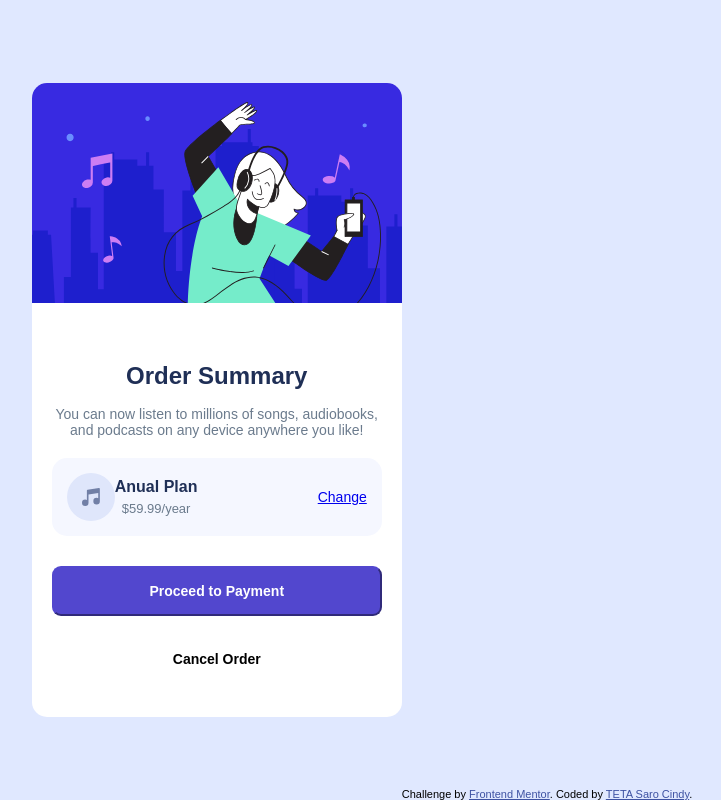
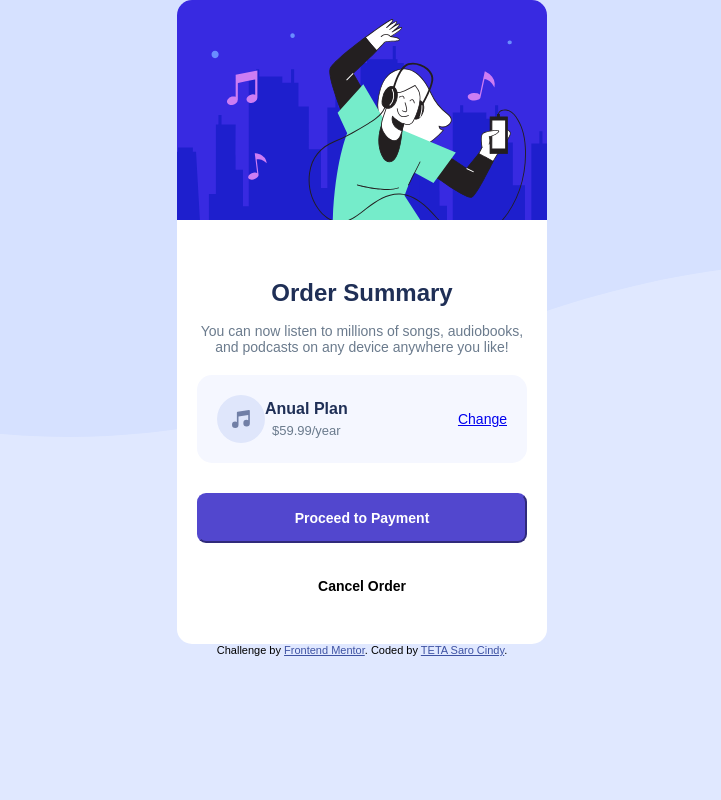
Before and after one commit to tcindy-25/Project, a plain HTML site: page index.html in a window 1280 px wide. Shown: the whole page, without its empty margins (278-999 px from the left). Drawn offline with Linux system fonts and the light colour scheme.

Commit message:
The changes

```diff
--- a/main.css
+++ b/main.css
@@ -4,14 +4,18 @@ body{
     background-color: #e0e8ff;
     font-family: Arial, Helvetica, sans-serif;
     display: flex;
+    flex-direction: column;
     justify-content: center;
     align-items: center;
-    height: 100vh;
+    background-image: url("images/pattern-background-desktop.svg");
+    background-repeat: no-repeat;
+
 }
 .content {
     display:flex;
     justify-content: center;
     align-items: center;
+
 }
 .card {
     background: white;
@@ -39,7 +43,7 @@ h1{
 }
 .way{
     background-color: #f5f7ff;
-    padding: 15px;
+    padding: 20px;
     border-radius: 15px;
     display: flex;
     justify-content: space-between;
```
